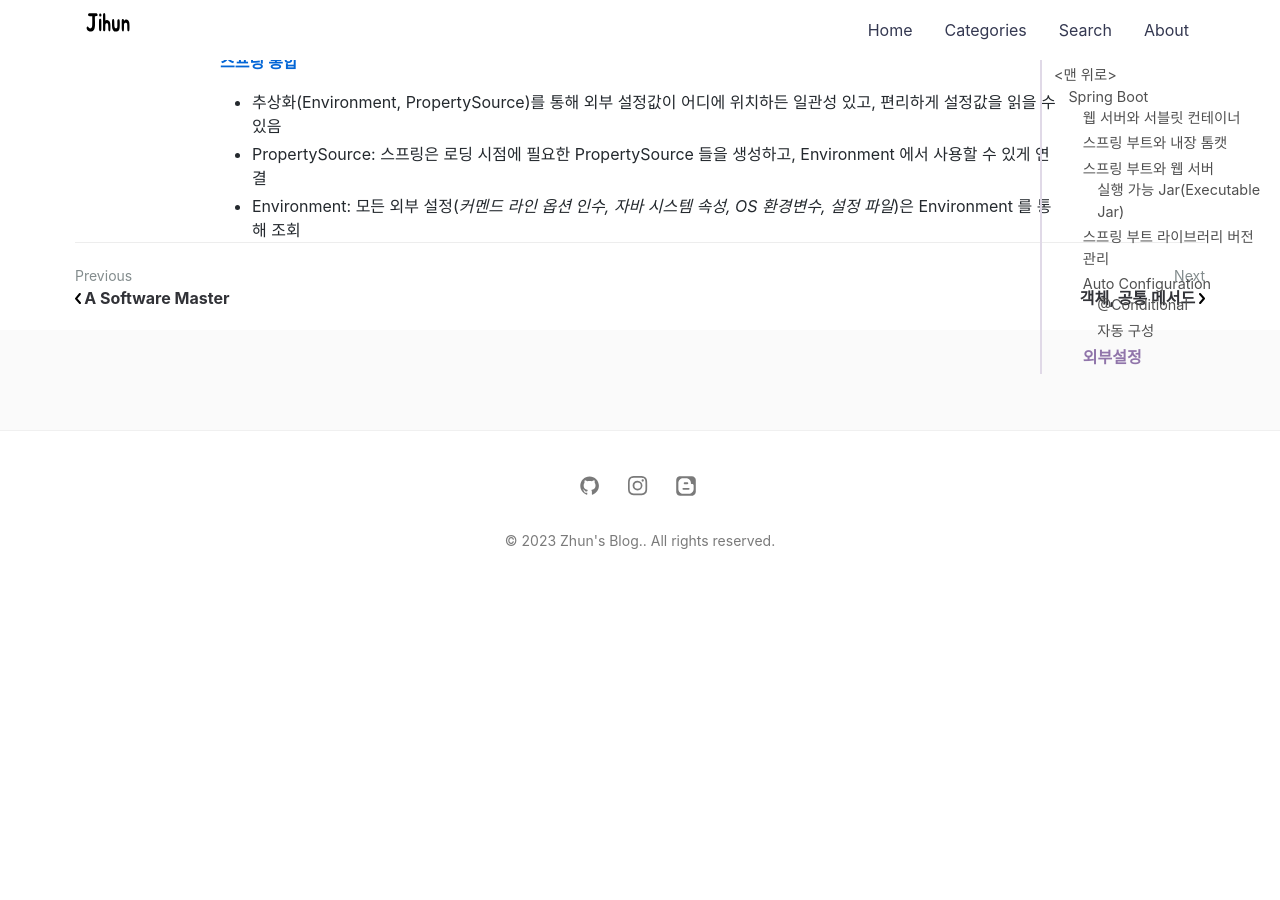
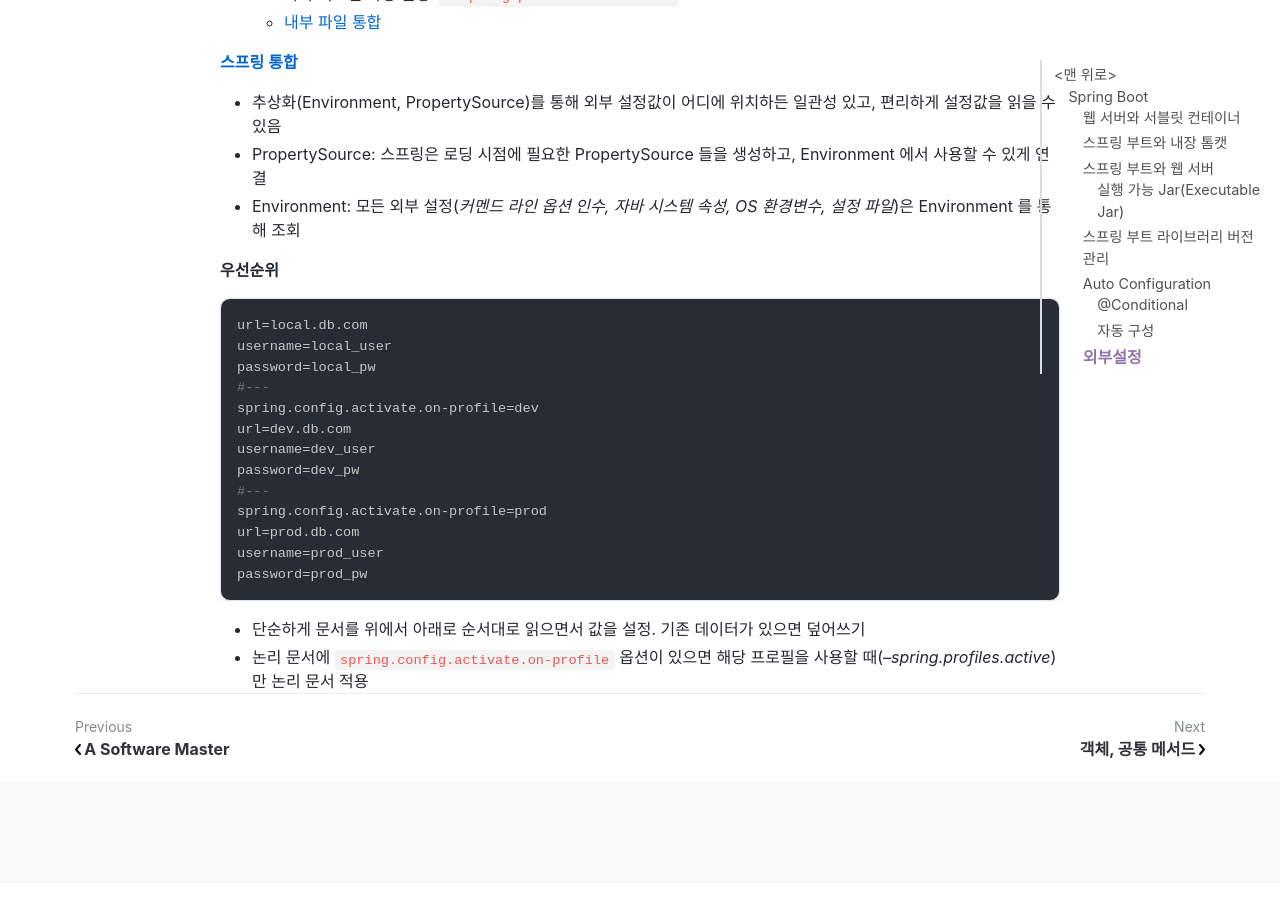
Before and after one commit to jihunparkme/jihunparkme.github.io, a Jekyll site: the page built from _posts/2023-04-06-spring-boot.md, in a window 1280 px wide and 900 px high, scrolled down 13391 px. Built offline with Jekyll 4.4.1, drawn with Linux system fonts in a browser that asks for light colours; nearby versions of some CDN libraries; comment, search, counter and statistics services are not loaded; before the commit the page ends 13987 px from its top, so only the background shows below that; some of the changed text lies outside the part shown.

Commit message:
[SpringBoot] 외부설정: 설정 데이터 우선 순위

````diff
--- a/_posts/2023-04-06-spring-boot.md
+++ b/_posts/2023-04-06-spring-boot.md
@@ -544,3 +544,24 @@ public class JdbcTemplateAutoConfiguration {
 - 추상화(Environment, PropertySource)를 통해 외부 설정값이 어디에 위치하든 일관성 있고, 편리하게 설정값을 읽을 수 있음
 - PropertySource: 스프링은 로딩 시점에 필요한 PropertySource 들을 생성하고, Environment 에서 사용할 수 있게 연결
 - Environment: 모든 외부 설정(*커멘드 라인 옵션 인수, 자바 시스템 속성, OS 환경변수, 설정 파일*)은 Environment 를 통해 조회
+
+**우선순위**
+
+```yml
+url=local.db.com
+username=local_user
+password=local_pw
+#---
+spring.config.activate.on-profile=dev
+url=dev.db.com
+username=dev_user
+password=dev_pw
+#---
+spring.config.activate.on-profile=prod
+url=prod.db.com
+username=prod_user
+password=prod_pw
+```
+
+- 단순하게 문서를 위에서 아래로 순서대로 읽으면서 값을 설정. 기존 데이터가 있으면 덮어쓰기
+- 논리 문서에 `spring.config.activate.on-profile` 옵션이 있으면 해당 프로필을 사용할 때(*--spring.profiles.active*)만 논리 문서 적용
````
